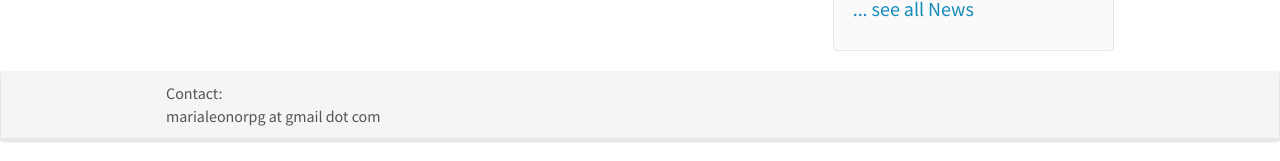
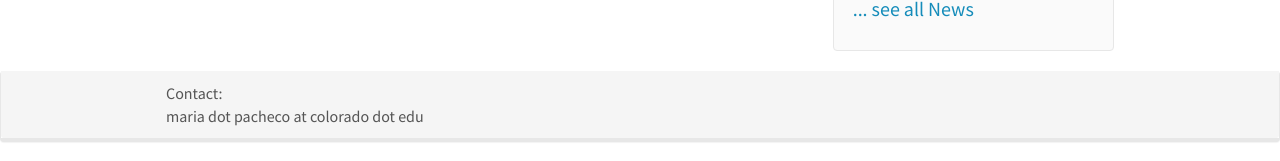
Before and after one commit to mlpacheco/mlpacheco.github.io, a Jekyll site: the page built from _pages/home.md, in a window 1280 px wide and 981 px high. Shown: the part 817-978 px from the top of the window. Built offline with Jekyll 4.4.1, drawn with Linux system fonts in a browser that asks for light colours; nearby versions of some CDN libraries.

Commit message:
Update footer.html

```diff
--- a/_includes/footer.html
+++ b/_includes/footer.html
@@ -4,7 +4,7 @@
 	  <div class="row">
 		<div class="col-sm-4">
 		  Contact:<br />
-        marialeonorpg at gmail dot com
+        maria dot pacheco at colorado dot edu
 		</div>
 		<div class="col-sm-4">
 
```
